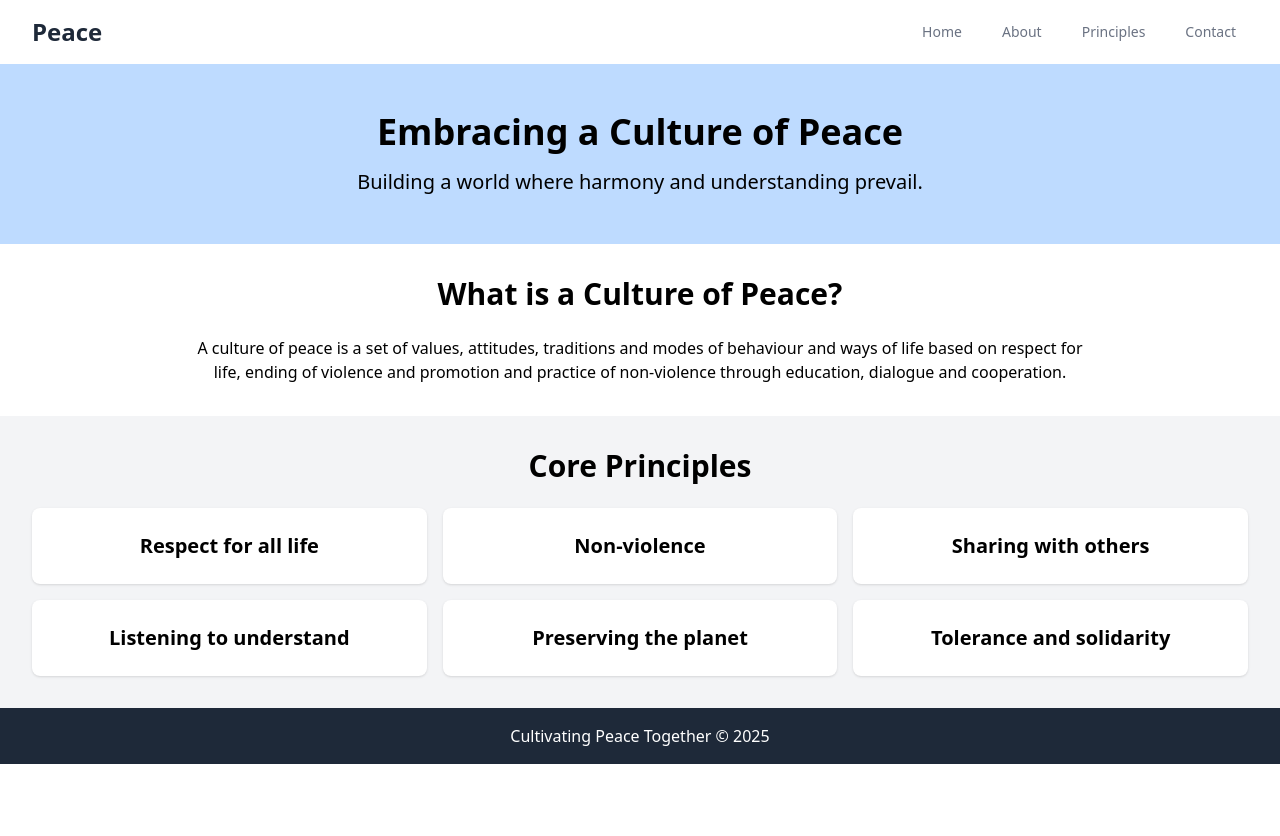
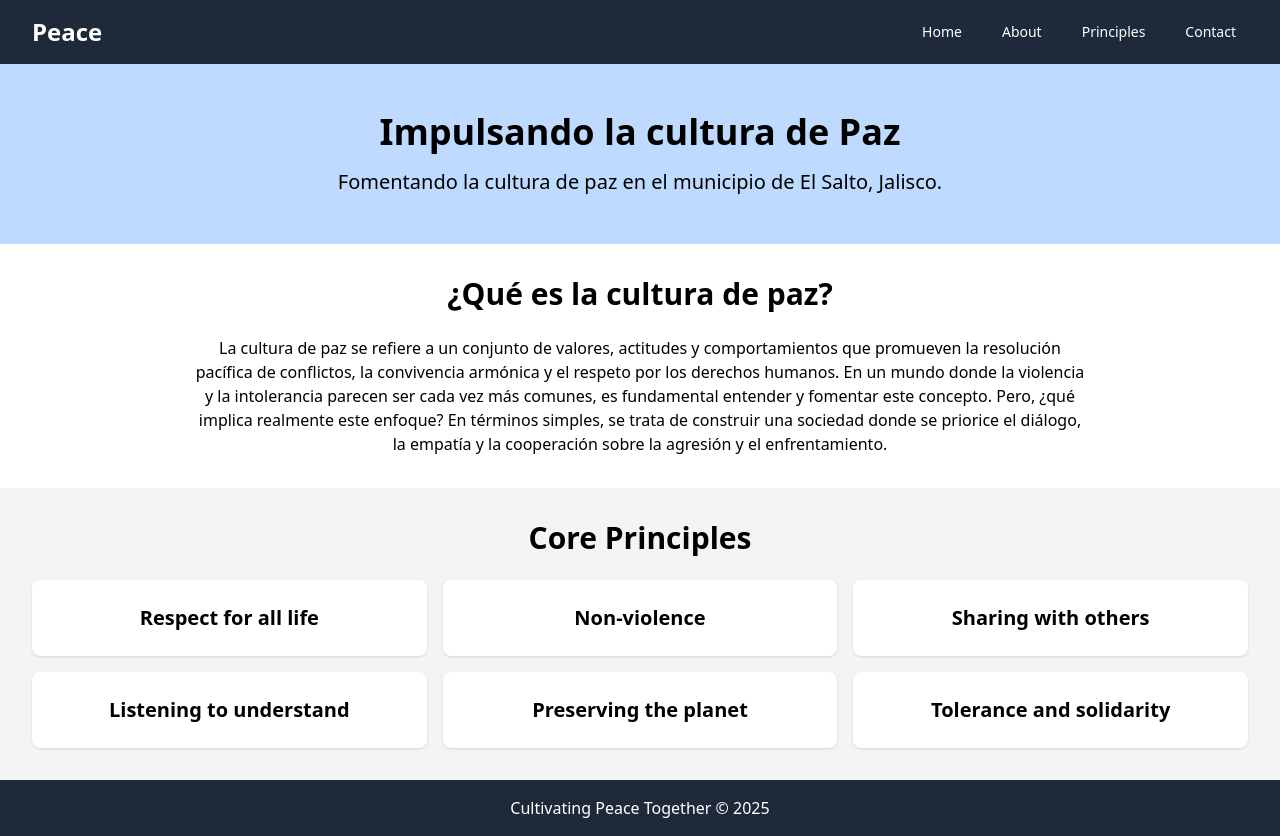
Before and after one commit to leopalatto20/servicio_social, a React (Vite) app: page / in a window 1280 px wide. Before the commit the page ends 800 px from the top, so only its background shows below. Built offline with nearby package versions, Linux system fonts and the light colour scheme.

Commit message:
Arreglar navbar

```diff
--- a/src/components/About.jsx
+++ b/src/components/About.jsx
@@ -4,13 +4,17 @@ export default function About() {
   return (
     <section className="p-8">
       <h2 className="text-3xl font-bold text-center mb-6">
-        What is a Culture of Peace?
+        ¿Qué es la cultura de paz?
       </h2>
       <p className="max-w-4xl mx-auto text-center">
-        A culture of peace is a set of values, attitudes, traditions and modes
-        of behaviour and ways of life based on respect for life, ending of
-        violence and promotion and practice of non-violence through education,
-        dialogue and cooperation.
+        La cultura de paz se refiere a un conjunto de valores, actitudes y
+        comportamientos que promueven la resolución pacífica de conflictos, la
+        convivencia armónica y el respeto por los derechos humanos. En un mundo
+        donde la violencia y la intolerancia parecen ser cada vez más comunes,
+        es fundamental entender y fomentar este concepto. Pero, ¿qué implica
+        realmente este enfoque? En términos simples, se trata de construir una
+        sociedad donde se priorice el diálogo, la empatía y la cooperación sobre
+        la agresión y el enfrentamiento.
       </p>
     </section>
   );
--- a/src/components/Header.jsx
+++ b/src/components/Header.jsx
@@ -3,9 +3,9 @@ import React from "react";
 export default function Header() {
   return (
     <header className="bg-blue-200 text-center p-12">
-      <h1 className="text-4xl font-bold">Embracing a Culture of Peace</h1>
+      <h1 className="text-4xl font-bold">Impulsando la cultura de Paz</h1>
       <p className="text-xl mt-4">
-        Building a world where harmony and understanding prevail.
+        Fomentando la cultura de paz en el municipio de El Salto, Jalisco.
       </p>
     </header>
   );
--- a/src/components/navBar.jsx
+++ b/src/components/navBar.jsx
@@ -1,37 +1,26 @@
 import React from "react";
+import "@/styles/Navbar.css";
 
 export default function NavBar() {
   return (
-    <nav className="bg-white shadow-md">
+    <nav className="bg-gray-800 shadow-md">
       <div className="max-w-7xl mx-auto px-4 sm:px-6 lg:px-8">
         <div className="flex items-center justify-between h-16">
           <div className="flex-shrink-0">
-            <span className="text-2xl font-bold text-gray-800">Peace</span>
+            <span className="text-2xl font-bold text-white">Peace</span>
           </div>
           <div className="hidden md:block">
             <div className="ml-10 flex items-baseline space-x-4">
-              <a
-                href="#"
-                className="text-gray-500 hover:text-gray-700 px-3 py-2 rounded-md text-sm font-medium"
-              >
+              <a href="#" className="navbar-text">
                 Home
               </a>
-              <a
-                href="#"
-                className="text-gray-500 hover:text-gray-700 px-3 py-2 rounded-md text-sm font-medium"
-              >
+              <a href="#" className="navbar-text">
                 About
               </a>
-              <a
-                href="#"
-                className="text-gray-500 hover:text-gray-700 px-3 py-2 rounded-md text-sm font-medium"
-              >
+              <a href="#" className="navbar-text">
                 Principles
               </a>
-              <a
-                href="#"
-                className="text-gray-500 hover:text-gray-700 px-3 py-2 rounded-md text-sm font-medium"
-              >
+              <a href="#" className="navbar-text">
                 Contact
               </a>
             </div>
--- /dev/null
+++ b/src/styles/Navbar.css
@@ -0,0 +1,8 @@
+@import "tailwindcss";
+
+@layer components {
+  .navbar-text {
+    @apply text-white hover:text-gray-700 px-3 py-2 rounded-md text-sm
+    font-medium transition duration-300;
+  }
+}
```
